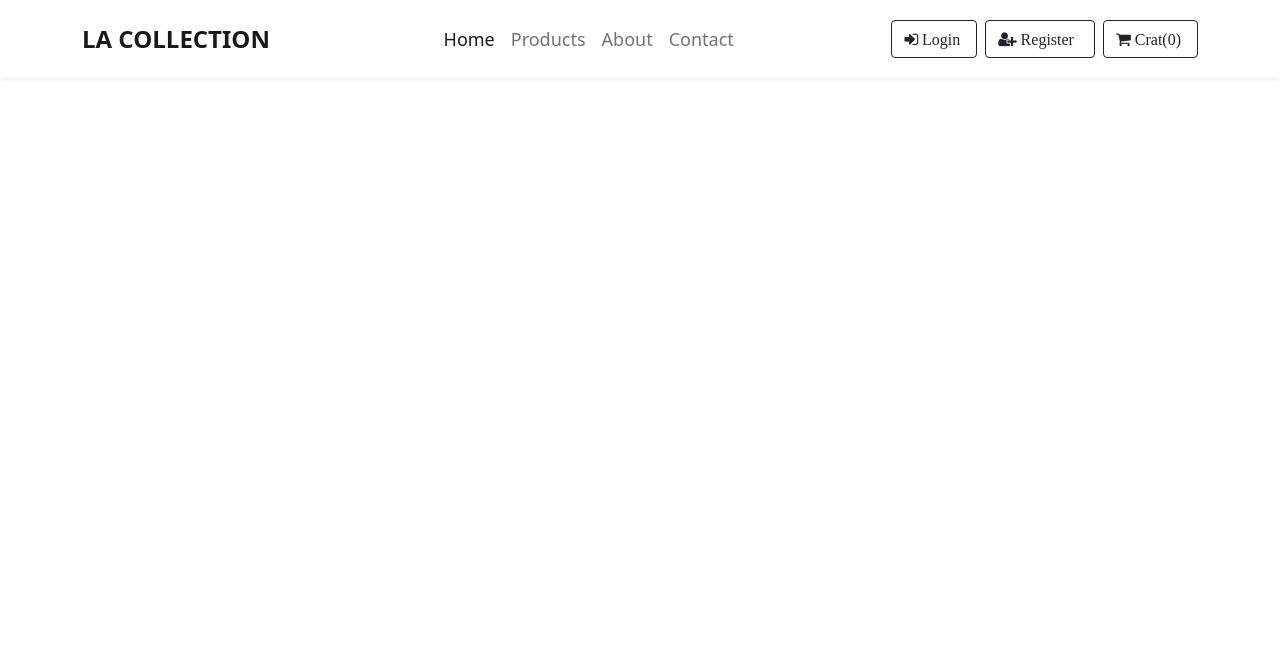
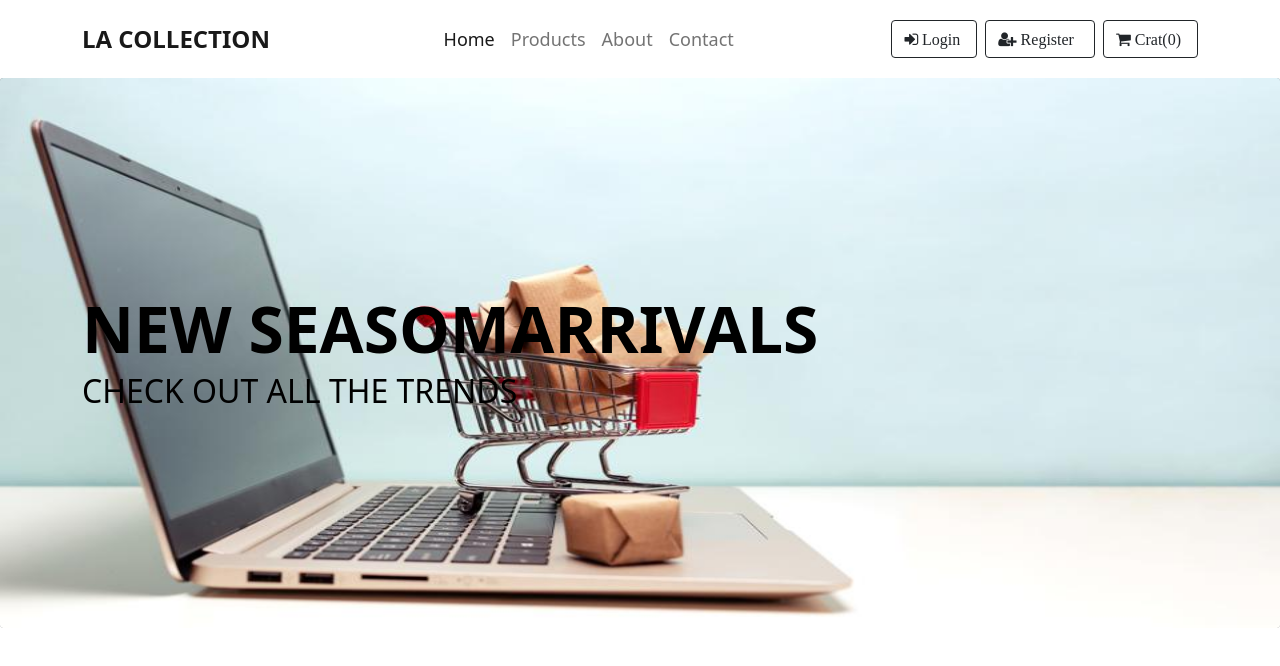
Before and after one commit to adrijanasavic/E-Market-React, a React (Create React App) app: page / in a window 1280 px wide. Shown: the top 666 px of the page. Built offline with nearby package versions, Linux system fonts and the light colour scheme.

Commit message:
created Home

```diff
--- a/src/App.js
+++ b/src/App.js
@@ -1,10 +1,12 @@
 import './App.css';
+import Home from './component/Home';
 import Navbar from './component/Navbar';
 
 function App() {
   return (
     <>
       <Navbar />
+      <Home/>
     </>
   );
 }
--- /dev/null
+++ b/src/component/Home.jsx
@@ -0,0 +1,19 @@
+import React from 'react'
+import bg from '../assets/bg.jpg'
+
+export default function Home() {
+  return (
+      <div className="hero">
+          <div className="card bg-dark text-black border-0">
+              <img src={bg} className="card-img" alt="Background" style={{ height: '550px'}} />
+              <div className="card-img-overlay d-flex flex-column justify-content-center">
+                  <div className="container">
+                      <h5 className="card-title display-3 fw-bolder mb-0">NEW SEASOMARRIVALS</h5>
+                      <p className="card-text lead fs-2">CHECK OUT ALL THE TRENDS</p>
+                  </div>
+
+              </div>
+          </div>
+     </div>
+  )
+}
```
Also changed, not shown: src/assets/bg.jpg (added).
